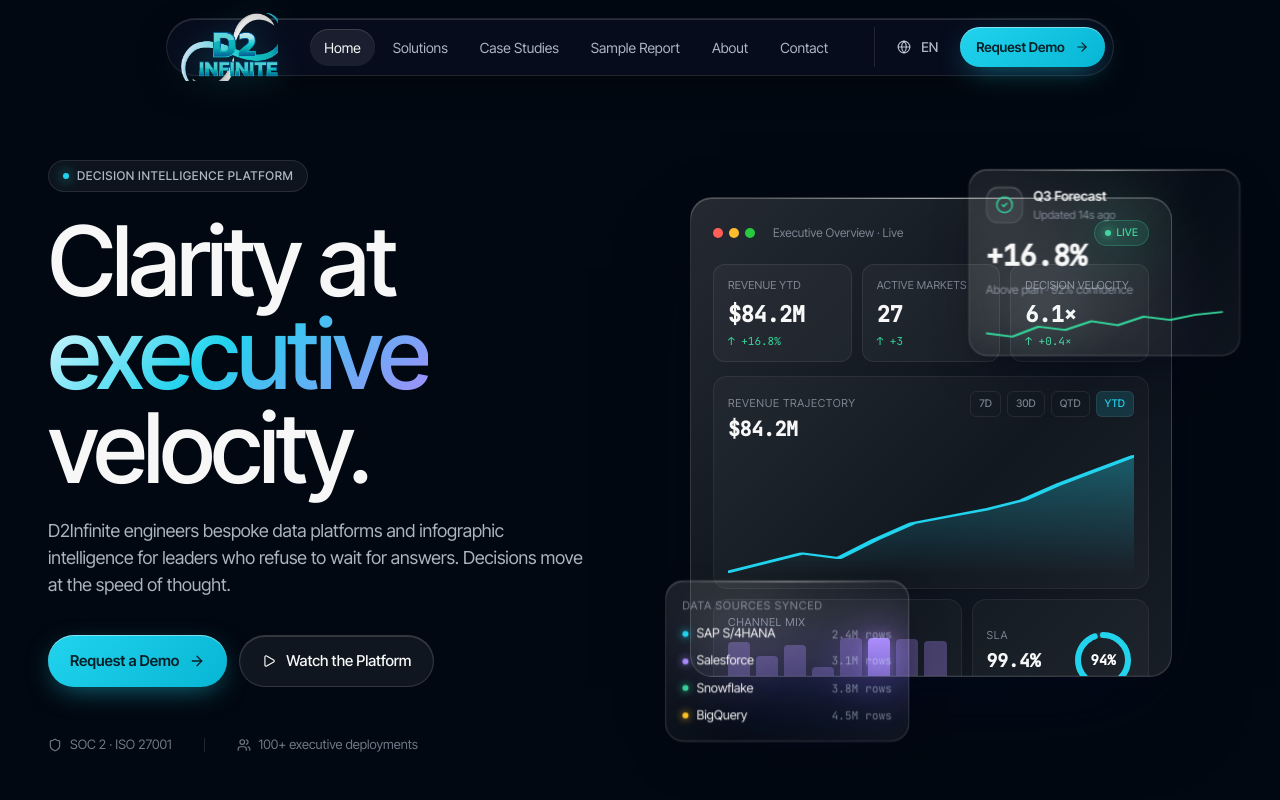
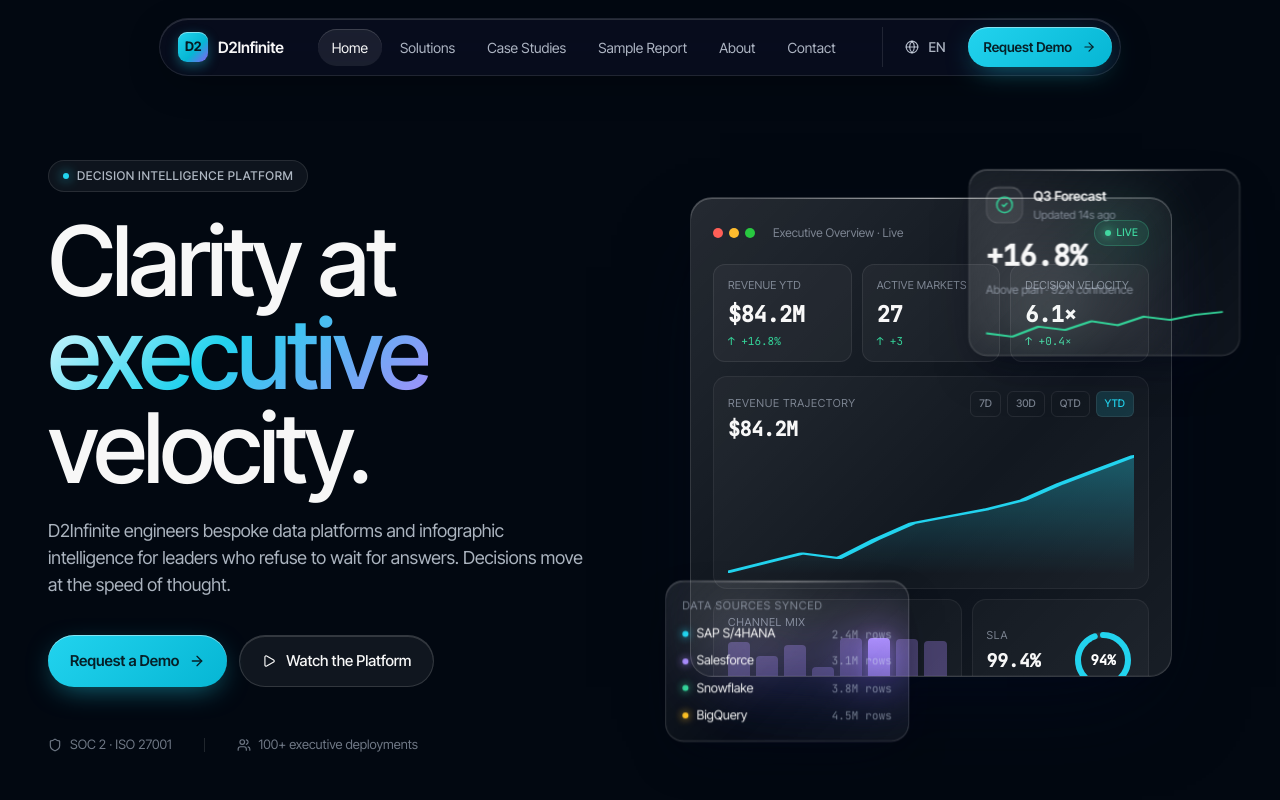
Before and after one commit to dssnslfoods/d2infinite, a Next.js app: page /en in a window 1280 px wide. Shown: the top 800 px of the page. Built offline with nearby package versions, Linux system fonts and the light colour scheme.

Commit message:
Revert "feat(nav): redesigned menu bar with overflowing logo"
This reverts commit 164e2970c9b90b2969ad807a3590a19807d88697.

```diff
--- a/src/app/globals.css
+++ b/src/app/globals.css
@@ -582,35 +582,6 @@ html { scroll-behavior: smooth; }
   flex-shrink: 0;
 }
 
-/* Image-based brand logo: lets the logo overflow the pill vertically */
-.nav-brand-img {
-  padding: 0 4px 0 0;
-  margin-left: -4px;
-}
-
-.nav-logo {
-  height: 68px;
-  width: auto;
-  display: block;
-  /* Negative vertical margin keeps the pill compact while the logo sticks out top & bottom */
-  margin-top: -18px;
-  margin-bottom: -18px;
-  filter: drop-shadow(0 4px 14px rgba(34, 211, 238, 0.18));
-  transition: transform 280ms cubic-bezier(0.2, 0.8, 0.2, 1), filter 280ms ease;
-}
-
-.nav-brand-img:hover .nav-logo {
-  transform: translateY(-1px) scale(1.02);
-  filter: drop-shadow(0 6px 18px rgba(34, 211, 238, 0.32));
-}
-
-@media (max-width: 860px) {
-  .nav-logo { height: 56px; margin-top: -12px; margin-bottom: -12px; }
-}
-@media (max-width: 600px) {
-  .nav-logo { height: 46px; margin-top: -7px; margin-bottom: -7px; }
-}
-
 .nav-links { display: flex; align-items: center; gap: 4px; }
 
 .nav-link {
--- a/src/components/Navbar.tsx
+++ b/src/components/Navbar.tsx
@@ -1,7 +1,6 @@
 'use client';
 
 import { useEffect, useRef, useState } from 'react';
-import Image from 'next/image';
 import { useTranslations, useLocale } from 'next-intl';
 import { Link, usePathname, useRouter } from '@/i18n/routing';
 import { ArrowRight, Globe, Menu, X } from 'lucide-react';
@@ -42,15 +41,9 @@ export default function Navbar() {
     <>
       <div className="nav-wrap">
         <nav className="nav" role="navigation" aria-label="Primary">
-          <Link href="/" className="nav-brand nav-brand-img" aria-label="D2Infinite">
-            <Image
-              src="/d2infinite-logo.png"
-              alt="D2Infinite"
-              width={670}
-              height={470}
-              priority
-              className="nav-logo"
-            />
+          <Link href="/" className="nav-brand">
+            <span className="nav-brand-mark">D2</span>
+            <span>D2Infinite</span>
           </Link>
 
           <div className="nav-links hide-md-down">
```
Also changed, not shown: public/d2infinite-logo.png (deleted).
